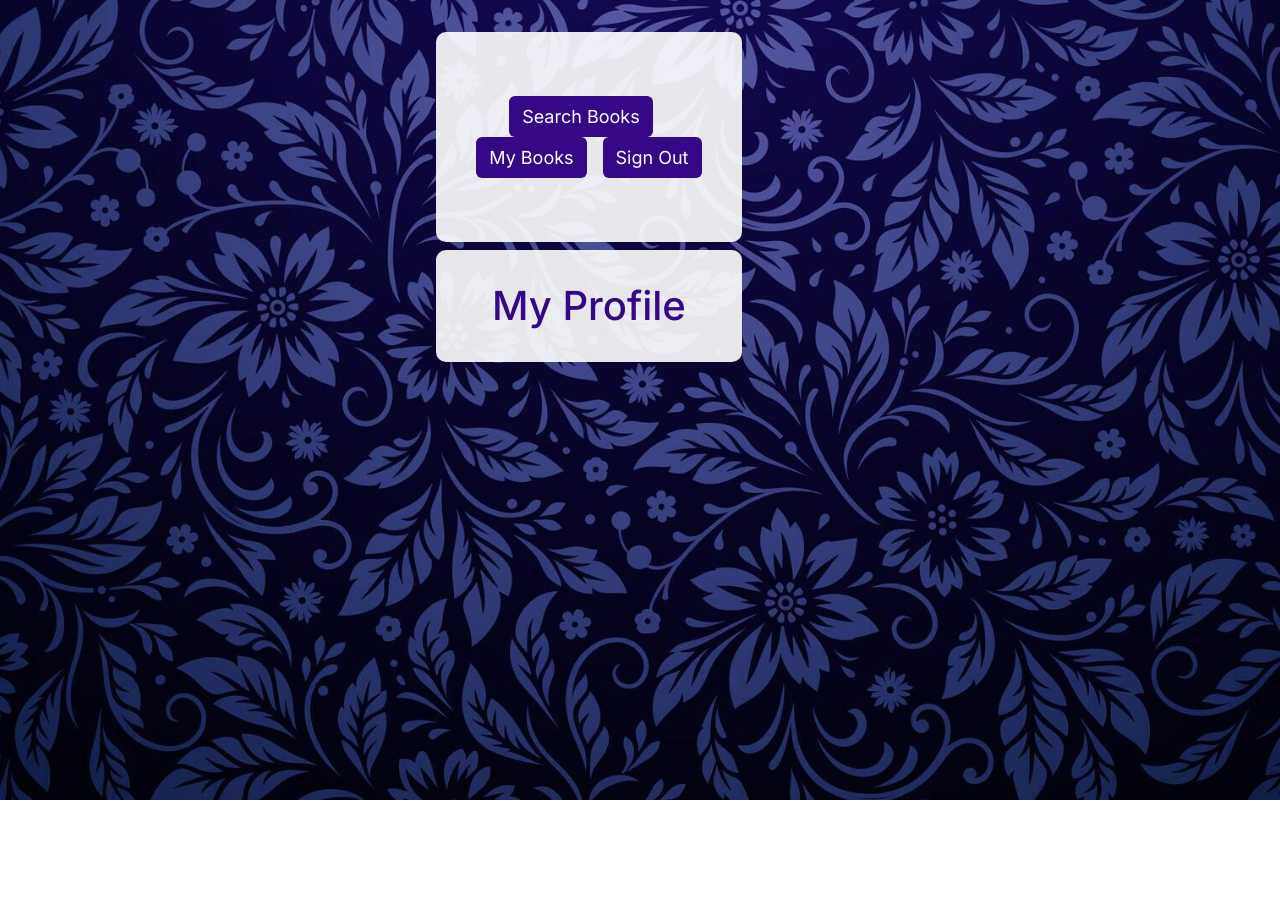
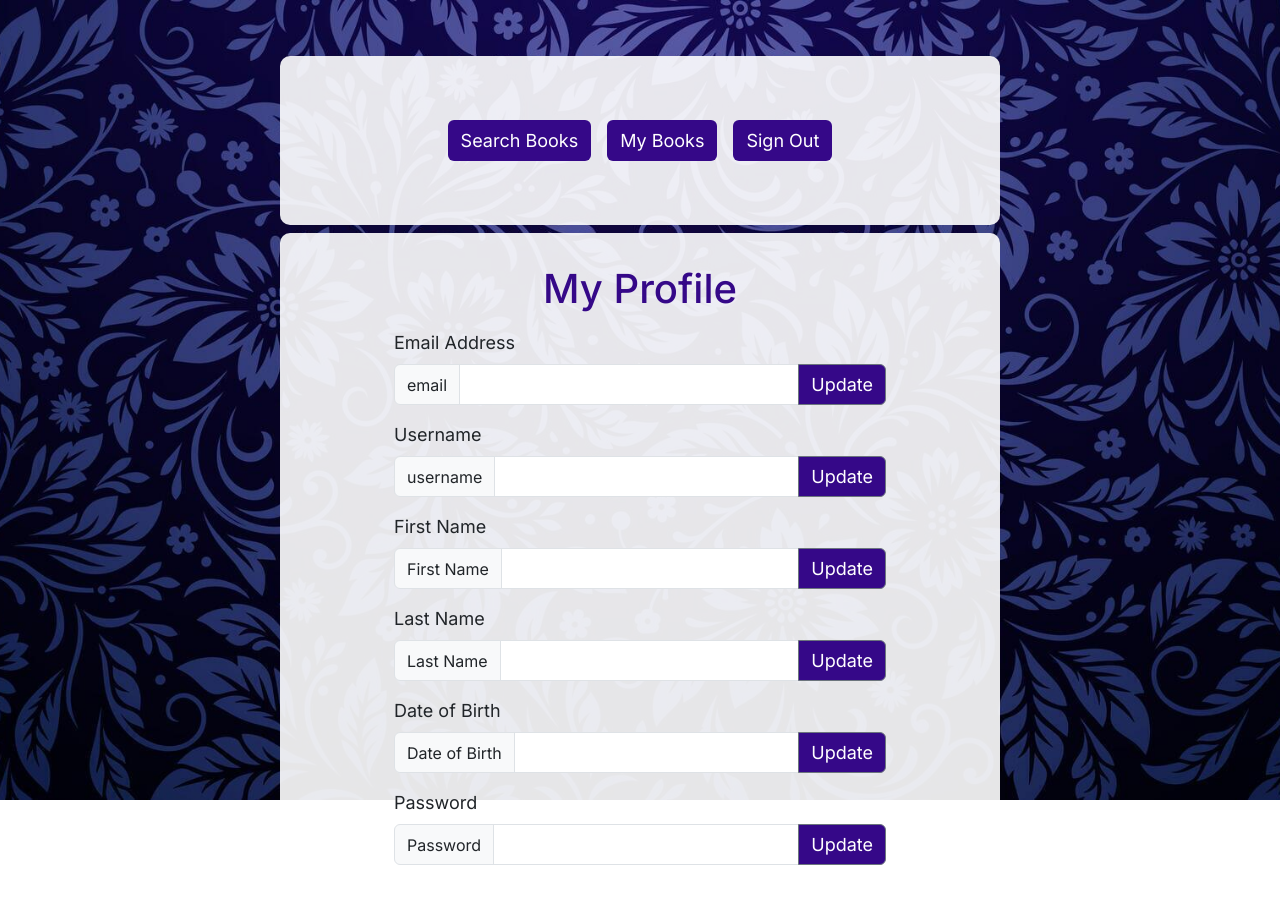
Before and after one commit to kristijanH1998/bookworm, a React (Vite) app in the folder BookWorm/: page /my-profile in a window 1280 px wide. Shown: the top 904 px of the page. Before the commit the page ends 800 px from the top, so only its background shows below. Built offline with nearby package versions, Linux system fonts and the light colour scheme.

Commit message:
input group created for user profile data, with update buttons for future communication with backend profile editing endpoint(s)

```diff
--- a/BookWorm/src/MyProfile.tsx
+++ b/BookWorm/src/MyProfile.tsx
@@ -56,7 +56,7 @@ export default function MyProfile() {
 
 
     return (
-        <div>
+        <div className="d-flex flex-column align-items-center py-4 w-75">
             <div className="d-flex flex-column align-items-center py-4 w-75">
             <nav className="navbar d-flex w-100">
                 <form className="container-fluid justify-content-center">
@@ -68,8 +68,58 @@ export default function MyProfile() {
             </nav>
             <form className="d-flex flex-column align-items-center w-100 p-3">
                 <h1 className="my-3">My Profile</h1>
-                <div className="container w-100">
+                <div className="container w-75">
                     <div className="row">
+
+
+                        <div className="mb-3">
+                            <label htmlFor="basic-url" className="form-label">Email Address</label>
+                            <div className="input-group">
+                                <span className="input-group-text" id="basic-addon3">email</span>
+                                <input type="text" className="form-control" id="basic-url" aria-describedby="basic-addon3 basic-addon4"/>
+                                <button className="btn btn-outline-secondary" type="button" id="button-addon2">Update</button>
+                            </div>
+                        </div>
+                        <div className="mb-3">
+                            <label htmlFor="basic-url" className="form-label">Username</label>
+                            <div className="input-group">
+                                <span className="input-group-text" id="basic-addon3">username</span>
+                                <input type="text" className="form-control" id="basic-url" aria-describedby="basic-addon3 basic-addon4"/>
+                                <button className="btn btn-outline-secondary" type="button" id="button-addon2">Update</button>
+                            </div>
+                        </div>
+                        <div className="mb-3">
+                            <label htmlFor="basic-url" className="form-label">First Name</label>
+                            <div className="input-group">
+                                <span className="input-group-text" id="basic-addon3">First Name</span>
+                                <input type="text" className="form-control" id="basic-url" aria-describedby="basic-addon3 basic-addon4"/>
+                                <button className="btn btn-outline-secondary" type="button" id="button-addon2">Update</button>
+                            </div>
+                        </div>
+                        <div className="mb-3">
+                            <label htmlFor="basic-url" className="form-label">Last Name</label>
+                            <div className="input-group">
+                                <span className="input-group-text" id="basic-addon3">Last Name</span>
+                                <input type="text" className="form-control" id="basic-url" aria-describedby="basic-addon3 basic-addon4"/>
+                                <button className="btn btn-outline-secondary" type="button" id="button-addon2">Update</button>
+                            </div>
+                        </div>
+                        <div className="mb-3">
+                            <label htmlFor="basic-url" className="form-label">Date of Birth</label>
+                            <div className="input-group">
+                                <span className="input-group-text" id="basic-addon3">Date of Birth</span>
+                                <input type="text" className="form-control" id="basic-url" aria-describedby="basic-addon3 basic-addon4"/>
+                                <button className="btn btn-outline-secondary" type="button" id="button-addon2">Update</button>
+                            </div>
+                        </div>
+                        <div className="mb-3">
+                            <label htmlFor="basic-url" className="form-label">Password</label>
+                            <div className="input-group">
+                                <span className="input-group-text" id="basic-addon3">Password</span>
+                                <input type="text" className="form-control" id="basic-url" aria-describedby="basic-addon3 basic-addon4"/>
+                                <button className="btn btn-outline-secondary" type="button" id="button-addon2">Update</button>
+                            </div>
+                        </div>
 
                     </div>
                 </div>
```
